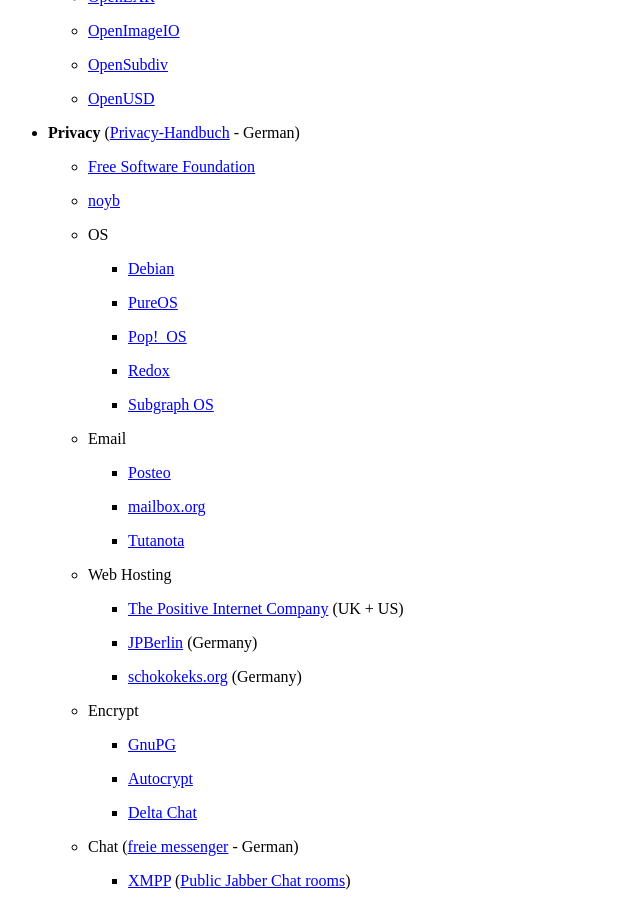
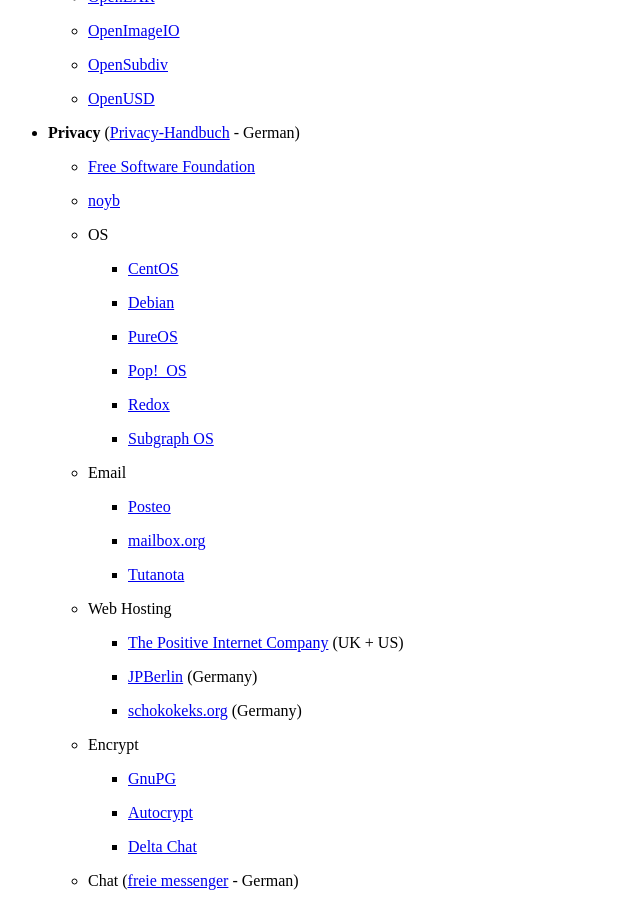
Before and after one commit to wahn/jan_walter_org, a Jekyll site: the page built from links/index.md, in a window 1280 px wide and 900 px high, scrolled down 5361 px. Shown: the whole window, without its empty margins (0-640 px from the left). Built offline with Jekyll 4.4.1, drawn with Linux system fonts in a browser that asks for light colours; Markdown is read by kramdown in place of the engine named in the settings.

Commit message:
Add link to CentOS.

```diff
--- a/links/index.md
+++ b/links/index.md
@@ -345,6 +345,8 @@
 
     - OS
 
+        + [CentOS](https://centos.org)
+
         + [Debian](https://www.debian.org)
 
         + [PureOS](https://pureos.net)
```
